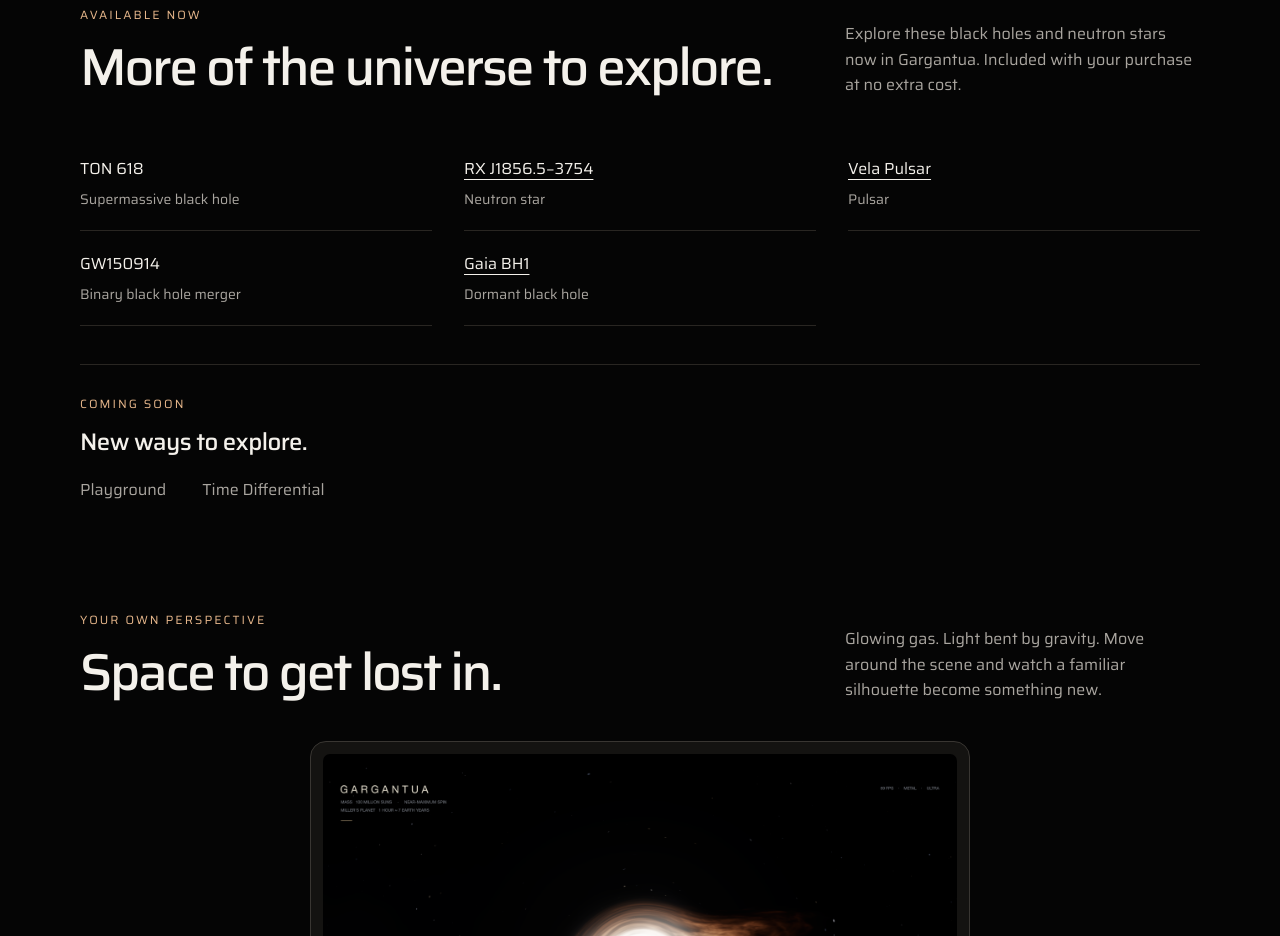
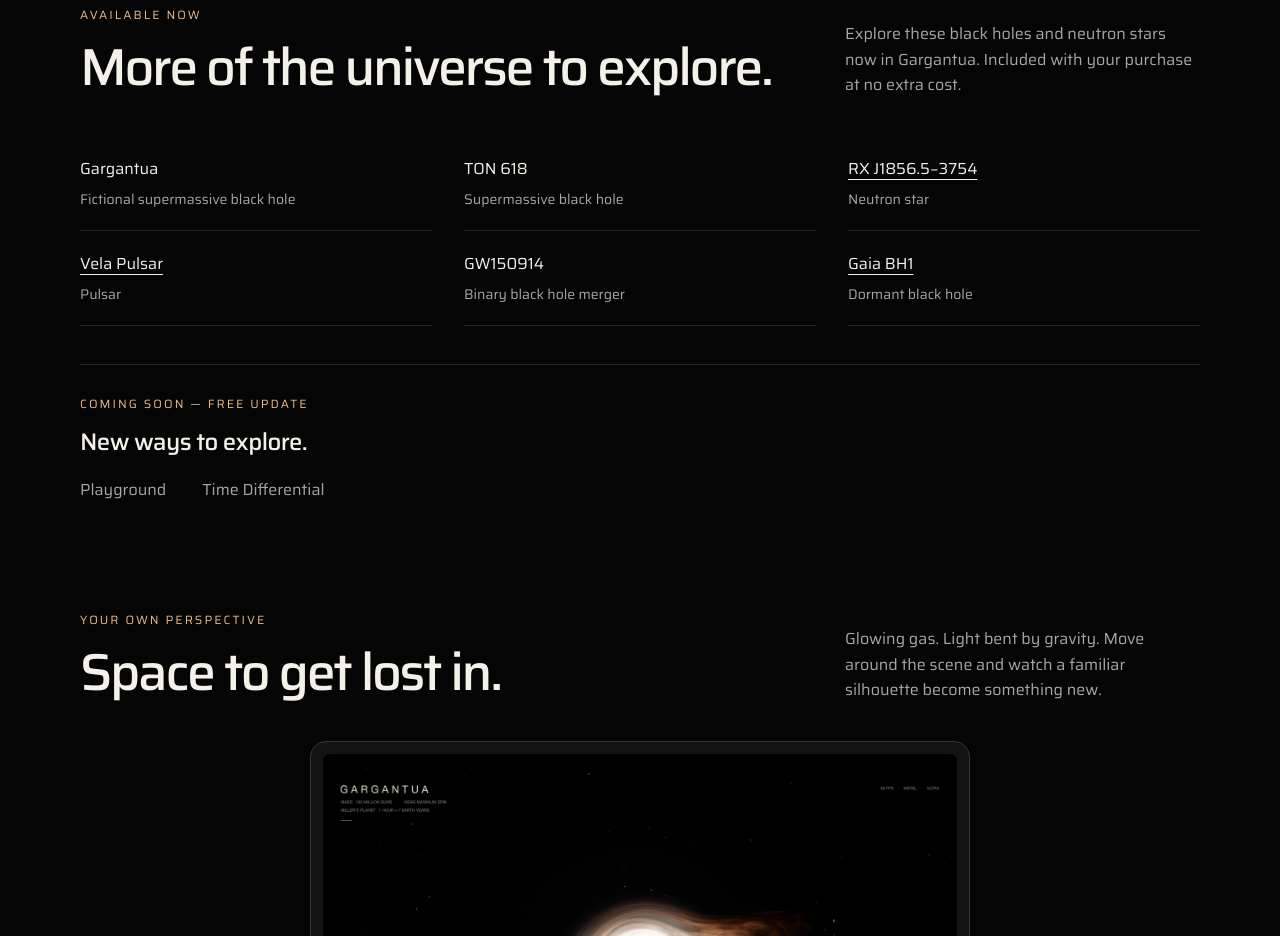
Before and after one commit to nzmedet/nzmedet.github.io, a plain HTML site: page gargantua/index.html in a window 1280 px wide. Shown: the part 1220-2156 px from the top of the page. Drawn offline with Linux system fonts and the light colour scheme.

Commit message:
Add Gargantua to object list and label upcoming free update

```diff
--- a/gargantua/index.html
+++ b/gargantua/index.html
@@ -61,6 +61,7 @@
         <p>Explore these black holes and neutron stars now in Gargantua. Included with your purchase at no extra cost.</p>
       </div>
       <ul class="upcoming-objects">
+        <li>Gargantua<span>Fictional supermassive black hole</span></li>
         <li>TON 618<span>Supermassive black hole</span></li>
         <li><a href="https://en.wikipedia.org/wiki/RX_J1856.5%E2%88%923754" target="_blank" rel="noopener noreferrer">RX J1856.5−3754</a><span>Neutron star</span></li>
         <li><a href="https://en.wikipedia.org/wiki/Vela_Pulsar" target="_blank" rel="noopener noreferrer">Vela Pulsar</a><span>Pulsar</span></li>
@@ -68,7 +69,7 @@
         <li><a href="https://en.wikipedia.org/wiki/Gaia_BH1" target="_blank" rel="noopener noreferrer">Gaia BH1</a><span>Dormant black hole</span></li>
       </ul>
       <div class="upcoming-features">
-        <p class="eyebrow">Coming soon</p>
+        <p class="eyebrow">Coming soon — free update</p>
         <h3>New ways to explore.</h3>
         <ul aria-label="Upcoming features">
           <li>Playground</li>
```
